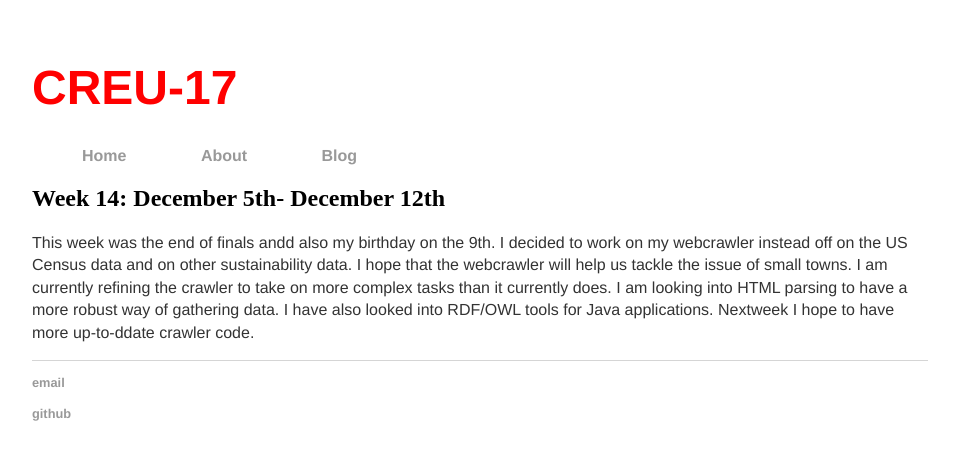
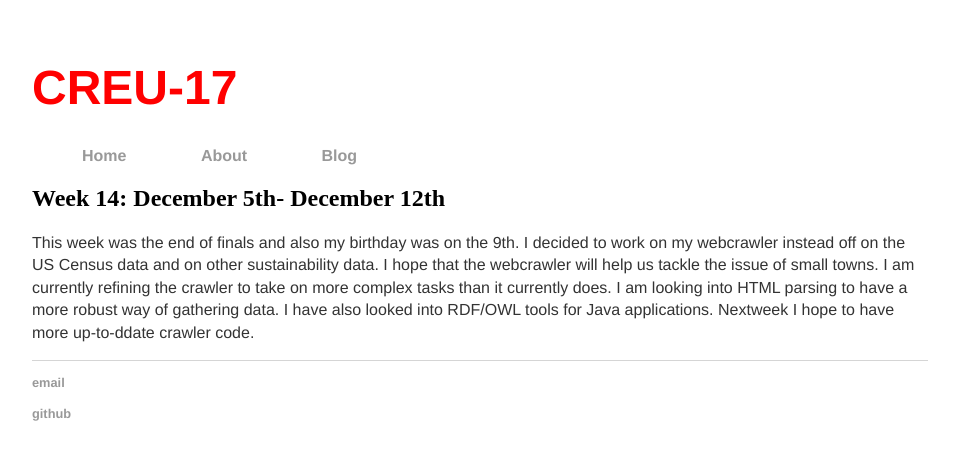
Before and after one commit to maxpaper86/CREU-Poly-17, a Jekyll site: the page built from _posts/2017-12-12-Week14.md, in a window 1280 px wide. Shown: the top 460 px of the page, without its empty margins (160-1119 px from the left). Built offline with Jekyll 4.4.1, drawn with Linux system fonts in a browser that asks for light colours.

Commit message:
Update 2017-12-12-Week14.md

```diff
--- a/_posts/2017-12-12-Week14.md
+++ b/_posts/2017-12-12-Week14.md
@@ -5,4 +5,4 @@ date: 2017-12-12
 published: true
 excerpt_separator: <excerpt>
 ---
-This week was the end of finals andd also my birthday on the 9th. <excerpt> I decided to work on my webcrawler instead off on the US Census data and on other sustainability data. I hope that the webcrawler will help us tackle the issue of small towns. I am currently refining the crawler to take on more complex tasks than it currently does. I am looking into HTML parsing to have a more robust way of gathering data. I have also looked into RDF/OWL tools for Java applications. Nextweek I hope to have more up-to-ddate crawler code.
+This week was the end of finals and also my birthday was on the 9th. <excerpt> I decided to work on my webcrawler instead off on the US Census data and on other sustainability data. I hope that the webcrawler will help us tackle the issue of small towns. I am currently refining the crawler to take on more complex tasks than it currently does. I am looking into HTML parsing to have a more robust way of gathering data. I have also looked into RDF/OWL tools for Java applications. Nextweek I hope to have more up-to-ddate crawler code.
```
